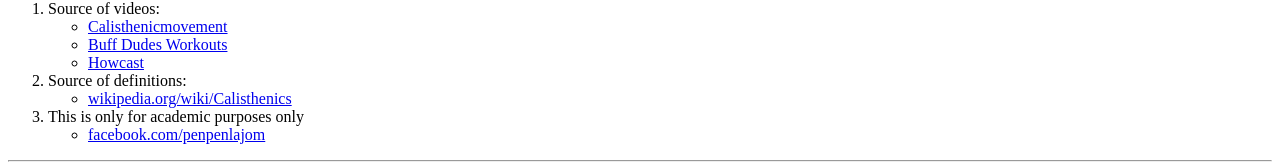
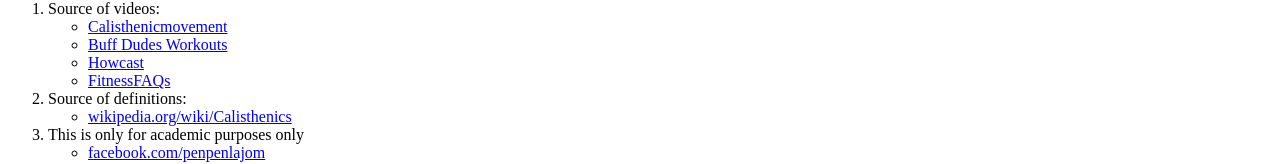
Before and after one commit to christopheriilajom/Laboratory-1-Finished-Product, a plain HTML site: page index.html in a window 1280 px wide. Shown: the part 2673-2837 px from the top of the page. Drawn offline with Linux system fonts and the light colour scheme.

Commit message:
Initial Project Version 1

```diff
--- a/index.html
+++ b/index.html
@@ -118,6 +118,7 @@
                     <li><a href="https://www.youtube.com/user/Calisthenicmovement">Calisthenicmovement</a></li>
                     <li><a href="https://www.youtube.com/channel/UCndvbnArPZw7jHRmE9qBcFg">Buff Dudes Workouts</a></li>
                     <li><a href="https://www.youtube.com/user/Howcast">Howcast</a></li>
+                    <li><a href="https://www.youtube.com/user/FitnessFAQs">FitnessFAQs</a></li>
                 </ul>
             <li>Source of definitions: </li>
                 <ul>
```
